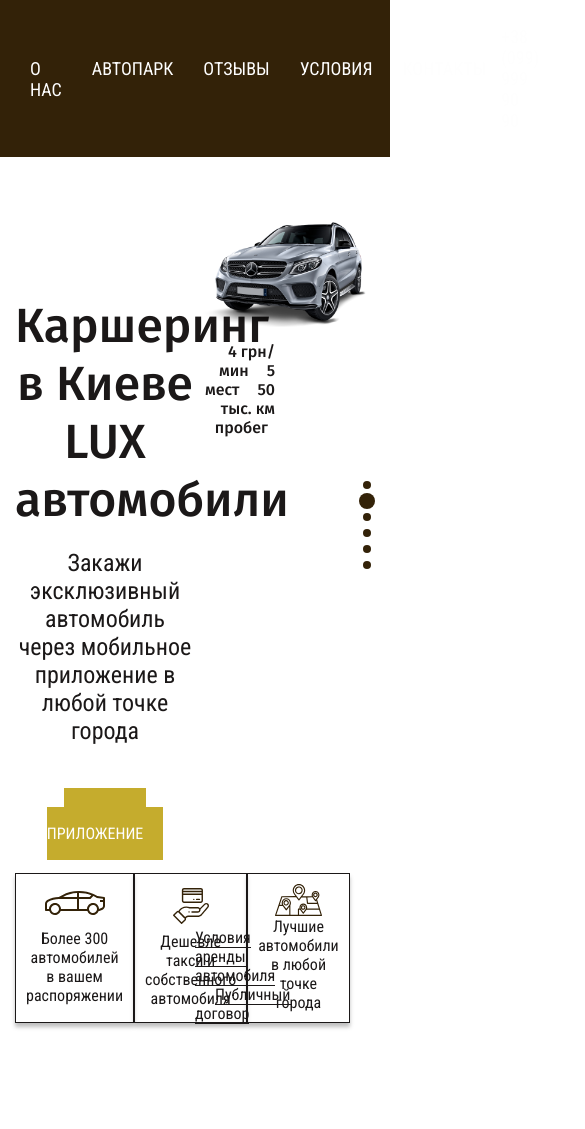
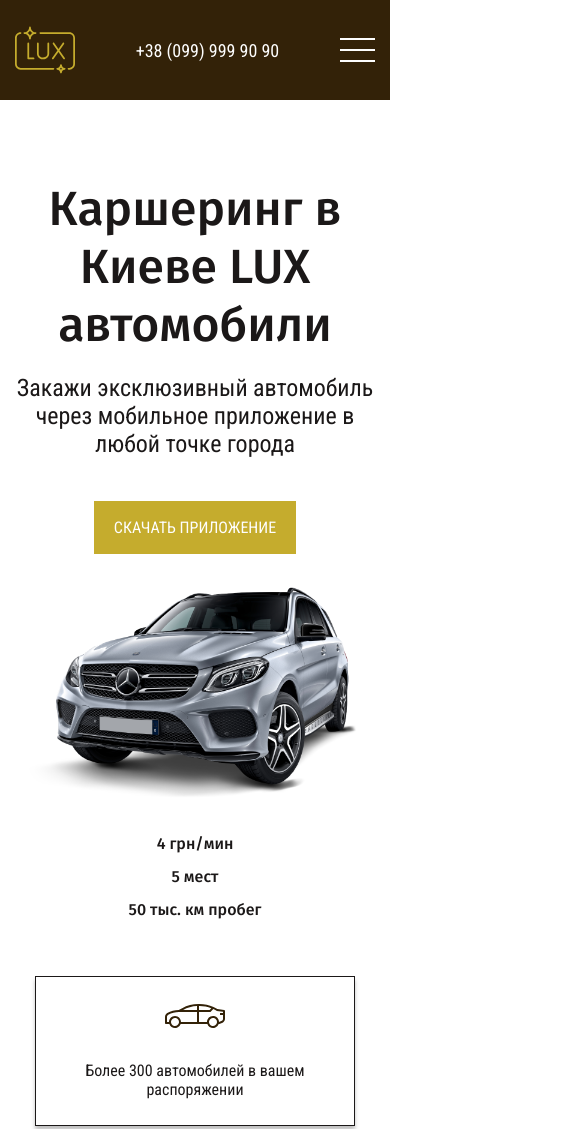
Before and after one commit to duracell27/lux_carsharing, a website: page app/index.html in a window 390 px wide. Shown: the top 1129 px of the page, 585 px wide, since content can reach past the window. Drawn offline with nearby package versions, Linux system fonts and the light colour scheme; files that its build step writes are made by us from their sources.

Commit message:
3 blocks response ready

```diff
--- a/app/index.html
+++ b/app/index.html
@@ -21,6 +21,7 @@
               <img class="logo__link" src="images/logo.svg" alt="logo" />
             </a>
             <nav class="menu">
+              <button class="menu__btn"></button>
               <div class="menu__list">
                 <li class="menu__item">
                   <a class="menu__item-link" href="#">О НАС</a>
@@ -165,6 +166,7 @@
             </div>
           </div>
         </section>
+
         <section class="rent">
           <div class="container">
             <div class="rent__inner">
@@ -253,7 +255,7 @@
             </div>
           </div>
         </section>
-
+<!--
         <section class="reviews">
           <div class="container">
             <h3 class="reviews__title">Отзывы</h3>
@@ -342,9 +344,9 @@
             </div>
           </div>
         </section>
-      </main>
+      </main> -->
 
-      <footer class="footer">
+      <!-- <footer class="footer">
         <div class="container">
           <div class="footer__top">
             <a class="application-btn" href="#">Скачать приложение</a>
@@ -397,7 +399,7 @@
             </li>
           </ul>
         </div>
-      </footer>
+      </footer> -->
     </div>
 
     <script src="js/main.min.js"></script>
--- a/app/js/main.js
+++ b/app/js/main.js
@@ -4,6 +4,14 @@ $(function () {
         dots: true,
         autoplay: true,
         fade: true,
+        responsive: [
+            {
+              breakpoint: 1200,
+              settings: {
+                dots: false
+              }
+            }
+        ]
     });
     $('.reviews__slider').slick({
         arrows: false,
@@ -11,5 +19,7 @@ $(function () {
         slidesToShow: 4,
         slidesToScroll: 1
     });
-
+    $('.menu__btn').on('click', function(){
+        $('.menu__list').toggleClass('menu__list--active');
+    })
 })
--- a/app/scss/style.scss
+++ b/app/scss/style.scss
@@ -435,7 +435,7 @@
     cursor: pointer;
     font-size: 16px;
     line-height: 19px;
-    transition: all .5s ease;
+    transition: all 0.5s ease;
     &:hover {
       border: 1px solid $accent;
       color: $accent;
@@ -462,3 +462,194 @@
     margin: 0 15px;
   }
 }
+.menu__btn {
+  display: none;
+}
+@media (max-width: 1250px) {
+  .benefits__images{
+    width: 40%;
+  }
+}
+
+@media (max-width: 1140px) {
+  .rent__inner {
+    flex-wrap: wrap;
+    justify-content: space-around;
+  }
+  .rent__content {
+    width: 100%;
+    margin-bottom: 30px;
+    text-align: center;
+  }
+  .rent__item{
+    margin-top: 20px;
+  }
+}
+
+@media (max-width: 1000px) {
+  .rent{
+    padding-top: 0;
+  }
+  .top__heading {
+    display: block;
+  }
+  .top__slider {
+    width: 100%;
+  }
+  .top__content {
+    width: 100%;
+    padding-top: 30px;
+  }
+  .top__slider-images {
+    margin: 0 auto;
+  }
+  .top__bottom {
+    display: block;
+  }
+  .top__links {
+    padding-right: 0;
+    padding-top: 50px;
+    margin: 0 auto;
+    text-align: center;
+  }
+  .top__slider-text {
+    padding-right: 0;
+    text-align: center;
+  }
+  .top__items {
+    width: 100%;
+  }
+  .benefits__content{
+    width: 100%;
+    margin-top: 30px;
+  }
+  .benefits__items{
+    flex-wrap: wrap;
+    justify-content: space-around;
+  }
+  .benefits__text + .benefits__text{
+    width: 100%;
+  }
+  .benefits__text{
+    text-align: center;
+  }
+  .benefits__images{
+    width: 50%;
+  }
+  .benefits__content{
+    text-align: center;
+  }
+
+}
+@media (max-width: 860px) {
+  .menu {
+    order: 1;
+  }
+  .menu__list {
+    display: block;
+    position: absolute;
+    top: 100px;
+    left: 0;
+    background-color: $branded;
+    right: 0;
+    text-align: center;
+    padding: 20px 0;
+    transform: translateY(-500px);
+    transition: all 0.5s ease;
+  }
+  .menu__list.menu__list--active {
+    transform: translateY(0px);
+  }
+  .menu__item-link {
+    padding: 20px 0;
+    display: block;
+  }
+  .menu__btn {
+    display: block;
+    width: 35px;
+    height: 24px;
+    border: none;
+    background-color: transparent;
+    cursor: pointer;
+    border-top: 2px solid $white;
+    border-bottom: 2px solid $white;
+    outline: none;
+    position: relative;
+    &::after {
+      content: "";
+      position: absolute;
+      width: 35px;
+      height: 2px;
+      background-color: $white;
+      left: 0;
+      top: 9px;
+    }
+  }
+  .rent__item {
+    margin: 30px;
+  }
+}
+
+@media (max-width: 650px) {
+  .rent__item {
+    width: 100%;
+    min-height: 245px;
+
+  }
+  .rent__item-title{
+    margin-bottom: 20px;
+  }
+  .benefits__images{
+    width: 70%;
+  }
+  .benefits__list-item{
+    margin-right: 0;
+    text-align-last: left;
+    padding-right: 0;
+    padding-left: 26px;
+    &::after{
+      right: auto;
+      left: 0;
+    }
+    &:nth-child(4){
+      margin-right: 0;
+    }
+  }
+  .benefits__list{
+    width: 100%;
+
+  }
+}
+
+@media (max-width: 525px) {
+
+  .top__slider-images {
+    margin-top: 20px;
+  }
+  .top__items {
+    flex-wrap: wrap;
+  }
+  .top__item {
+    margin: 20px;
+  }
+}
+
+@media (max-width: 410px) {
+  .top__item {
+    width: 100%;
+  }
+  .top__link {
+    white-space: nowrap;
+    line-height: 2;
+  }
+  .top__slider-text {
+    display: flex;
+    flex-direction: column;
+    span {
+      margin: 7px 0;
+    }
+  }
+  .top__slider-images {
+    margin-top: 20px;
+  }
+}
```
Also changed, not shown: app/css/style.min.css, app/js/main.min.js.
